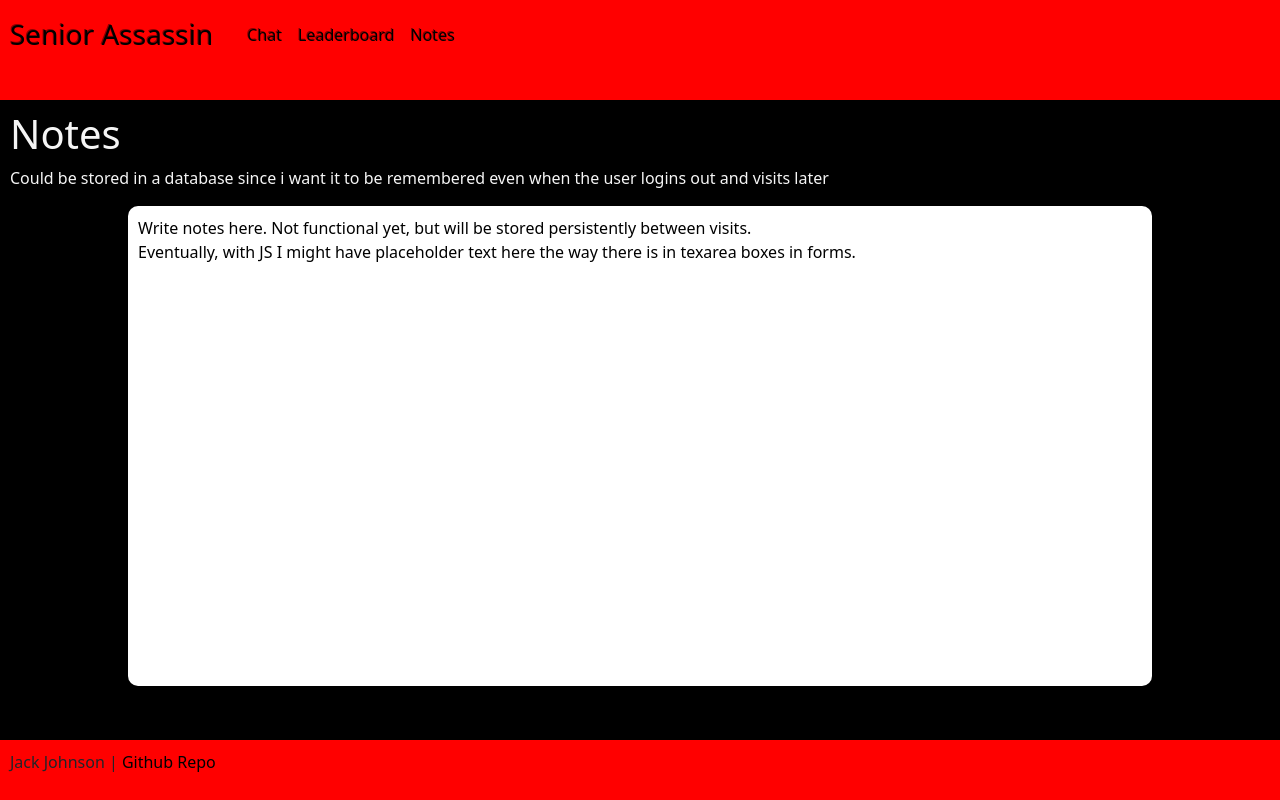
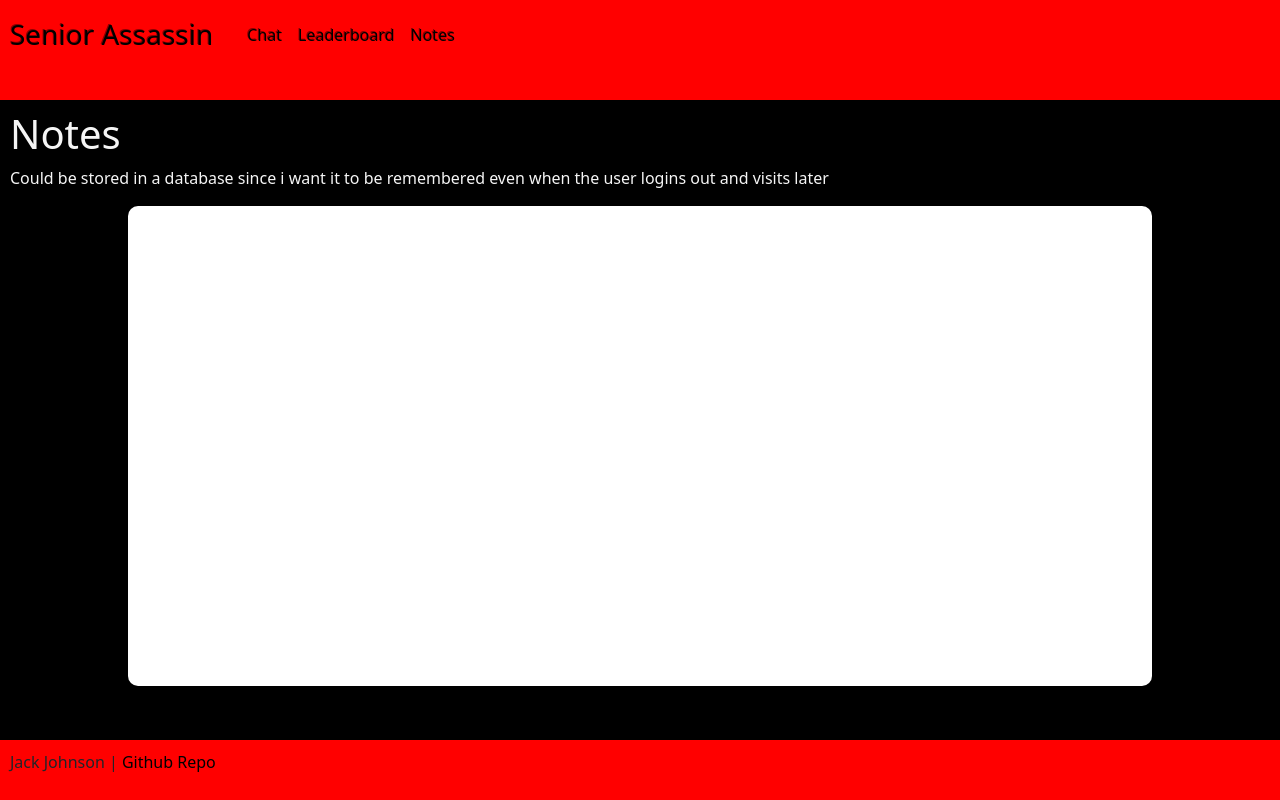
Before and after one commit to jrj221/startup2024, a React (Vite) app in the folder startupVite/: page /notes in a window 1280 px wide. Built offline with nearby package versions, Linux system fonts and the light colour scheme.

Commit message:
9. Created state and effect hooks for notes.jsx to store input continously.

```diff
--- a/startupVite/src/notes/notes.jsx
+++ b/startupVite/src/notes/notes.jsx
@@ -1,6 +1,17 @@
 import React from 'react';
+import { useState, useEffect } from 'react';
 
 export function Notes() {
+
+    const [notes, setNotes] = useState('');
+    useEffect(() => {
+        console.log(`Notes: ${notes}`);
+    }, [notes]);
+
+    const handleInput = (e) => {
+        setNotes(e.currentTarget.textContent);
+    };
+
     return (
         <main>
             <h1>Notes</h1>
@@ -9,10 +20,7 @@ export function Notes() {
             remembered even when the user logins out and visits later
             </p>
 
-            <div className="notes" contenteditable="true">
-                Write notes here. Not functional yet, but will be stored persistently between visits.<br />
-                Eventually, with JS I might have placeholder text here the way there is in texarea boxes in forms.
-            </div>
+            <div className="notes" contentEditable onInput={handleInput}></div>
         </main>
     );
 }
```
